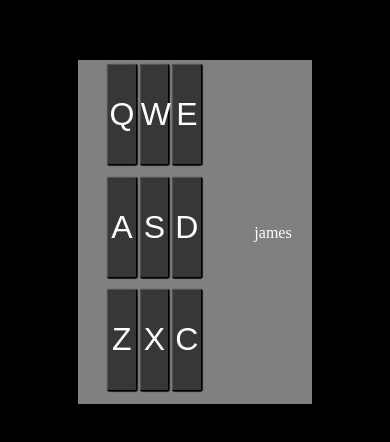
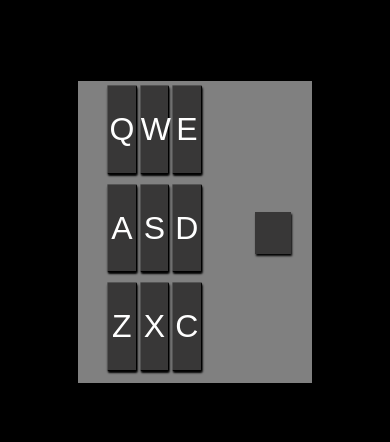
Before and after one commit to James-koduah/FCC_Drum_Machine, a plain HTML site: page index.html in a window 390 px wide. Shown: the part 190-632 px from the top of the page. Drawn offline with Linux system fonts and the light colour scheme.

Commit message:
Description for the sound

```diff
--- a/app.js
+++ b/app.js
@@ -112,7 +112,7 @@ const bankOne = [
     }
   ];
 
-let display = document.getElementById('display')
+let displayp = document.getElementById('displayp')
 function beat(e){
 
     if(e.id==='Heater-1'){
@@ -152,7 +152,7 @@ function beat(e){
         tt.play()
     }
 
-    display.innerHTML=e.id
+    displayp.innerHTML=e.id
 
 }
 
@@ -161,7 +161,12 @@ document.addEventListener('keydown', ww)
 
 function ww(e){
     let mm = document.getElementById(e.key.toUpperCase())
-    return mm.play()
+    if(mm===null){
+      return ;
+    }
+    mm.play()
+    let ee=mm.parentElement.id
+    displayp.innerHTML=ee
 }
 
 
--- a/index.html
+++ b/index.html
@@ -22,7 +22,7 @@
                 <button onclick="beat(this)" class="drum-pad" id="Closed-HH">C <audio id="C" class="clip" src="https://s3.amazonaws.com/freecodecamp/drums/Cev_H2.mp3"></audio></button>
             </div>
         </div>
-        <div id="display">james</div>
+        <div id="display"><p id="displayp"></p></div>
     </div>
     <script src="app.js"></script>
     <script src="https://cdn.freecodecamp.org/testable-projects-fcc/v1/bundle.js"></script>
--- a/main.css
+++ b/main.css
@@ -17,6 +17,7 @@ body{
     display: flex;
     justify-content: center;
     align-items: center;
+
 }
 
 #beats{
@@ -45,7 +46,7 @@ body{
             font-size: 200%;
             background: rgb(56, 55, 55);
             color: white;
-            box-shadow: 0.1vw 0.1vw 0.2vw 0.1vw black;
+            box-shadow: 0.2vw 0.5vw 0.5vw black;
         }
 
 #display{
@@ -57,3 +58,26 @@ body{
     justify-content: center;
     align-items: center;
 }
+
+ #display p{
+    min-width: 9vw;
+    min-height: 5vh;
+    background: rgb(56, 55, 55);
+    color:white;
+    display: flex;
+    align-items: center;
+    justify-content: center;
+    box-shadow: 0.2vw 0.5vw 0.5vw black;
+ }
+
+
+ @media (max-width: 750px) {
+    #beats{height: 30vh;}
+    #keys{height: 30vh;}
+    #display{height: 30vh;}
+ }
+ @media (max-width: 1000px) {
+    #beats{height: 35vh;}
+    #keys{height: 35vh;}
+    #display{height: 35vh;}
+ }
```
